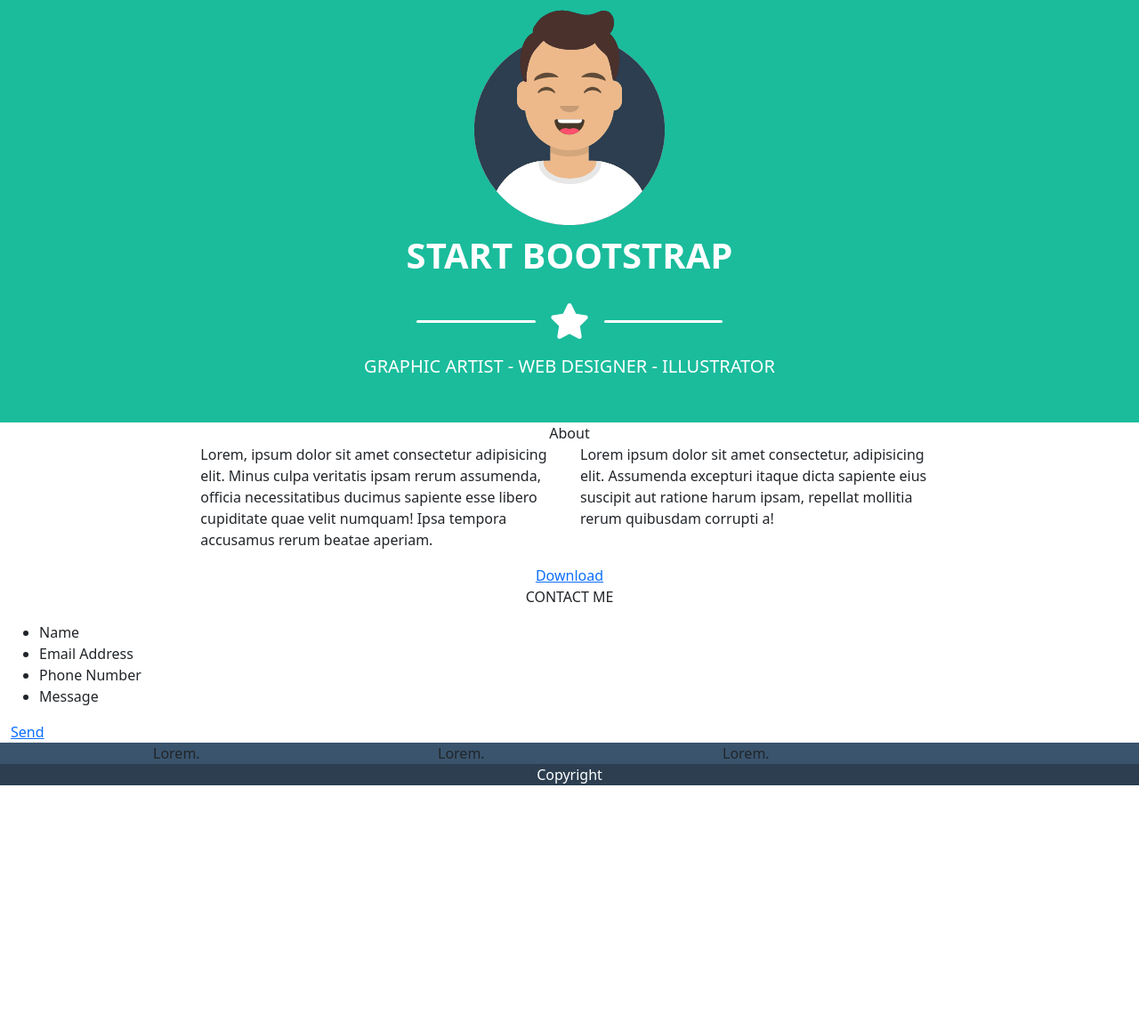
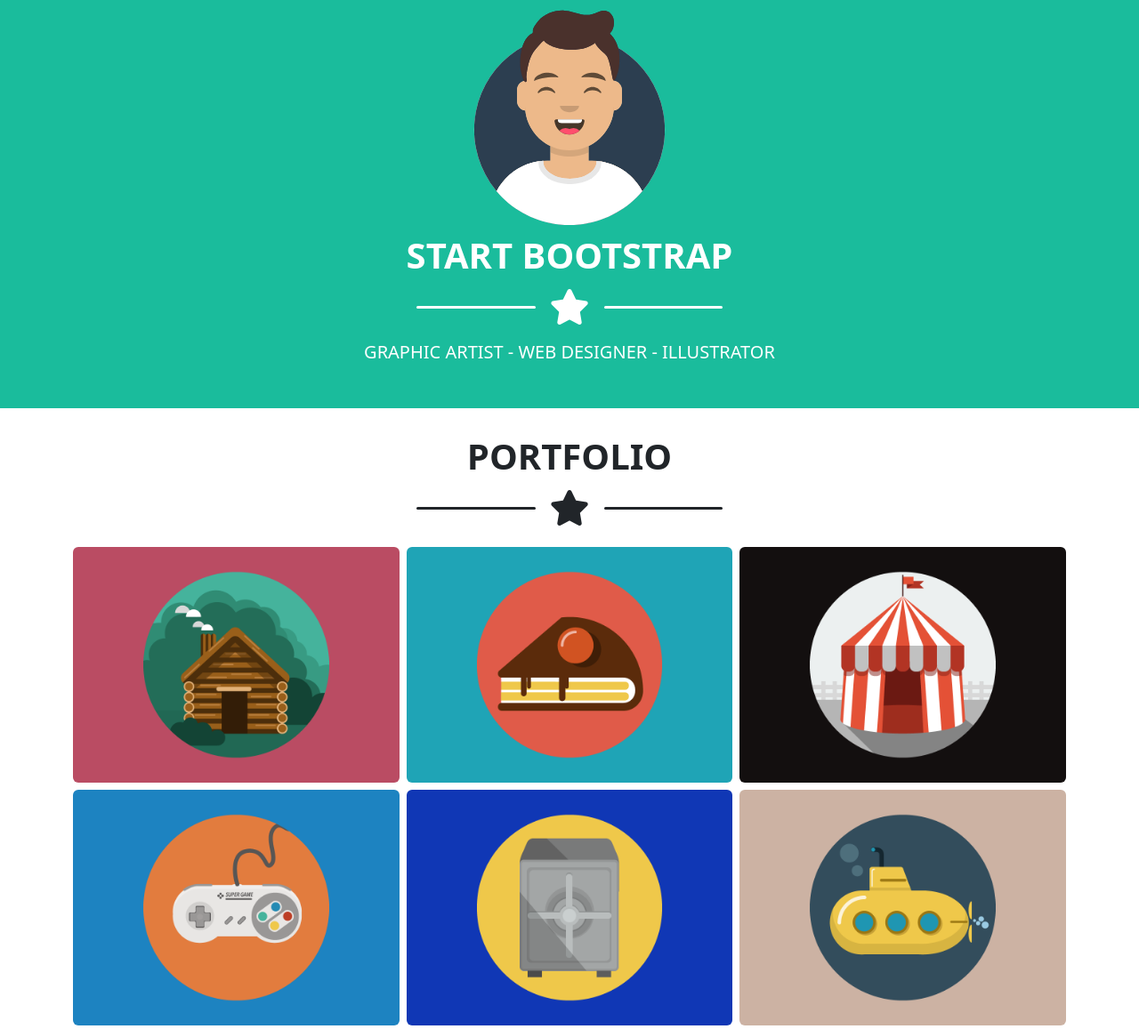
Before and after one commit to Carlo-Adile/html-css-bootstrap-freelancer, a plain HTML site: page index.html in a window 1280 px wide. Shown: the part 97-1254 px from the top of the page at 89% size. Before the commit the page ends 996 px from the top, so only its background shows below. Drawn offline with nearby package versions, Linux system fonts and the light colour scheme.

Commit message:
add portfolio with cards section style and content

```diff
--- a/assets/css/style.css
+++ b/assets/css/style.css
@@ -13,6 +13,10 @@
     background-color: var(--darkest);
 }
 
+.bg_white{
+    background-color: white;
+}
+
 /* jumbotron section */
 .avatar_img{
     width:250px;
@@ -23,13 +27,10 @@
     content:'';
     height:3px;
     width:12%;
-    /* display: block; */
     background-color: currentColor;
     border-radius:3px;
     margin:0 1rem 0 1rem;
 }
-
-
 
 
 /* fix from here */
--- a/index.html
+++ b/index.html
@@ -43,17 +43,17 @@
       <!-- Jumbotron -->
       <section>
         <div class="container">
-          <div class="row py-4">
+          <div class="row py-4 gy-1">
             <div class="col-12 py-1">
               <img src="./assets/img/avatar.svg" alt="" class="avatar_img m-auto d-block">
             </div>
-            <div class="col-12 py-0">
-              <p class="text-white fs-1 fw-bold text-center text-uppercase">
+            <div class="col-12 my-0">
+              <p class="text-white fs-1 py-0 my-0 fw-bold text-center text-uppercase">
                 start bootstrap
               </p>
             </div>
             <!-- star icon -->
-            <div class="col-12 star_object fs-1 d-flex text-white align-items-center justify-content-center py-2">
+            <div class="col-12 star_object fs-1 d-flex text-white align-items-center justify-content-center py-1">
               <i class="fa-solid fa-star"></i>
             </div>
             <div class="col-12 text-center text-white text-uppercase fs-5 py-2">
@@ -64,16 +64,41 @@
       </section>
 
       <!-- Portfolio -->
-      <div class="container-fluid">
-        <div class="row">
-            <div class="col-12 col-md-6 col-lg-4 debug"></div>
-            <div class="col-12 col-md-6 col-lg-4 debug"></div>
-            <div class="col-12 col-md-6 col-lg-4 debug"></div>
-            <div class="col-12 col-md-6 col-lg-4 debug"></div>
-            <div class="col-12 col-md-6 col-lg-4 debug"></div>
-            <div class="col-12 col-md-6 col-lg-4 debug"></div>
+      <section>
+        <div class="container">
+          <!-- upper title -->
+          <div class="row py-4 g-2">
+            <div class="col-12">
+              <p class="fs-1 my-0 fw-bold text-center text-uppercase">
+                portfolio
+              </p>
+            </div>
+            <div class="col-12 star_object fs-1 d-flex align-items-center justify-content-center pb-3">
+              <i class="fa-solid fa-star"></i>
+            </div>
+            <!-- cards -->
+              <div class="col-12 col-md-6 col-lg-4 debug">
+                <img src="./assets/img/cabin.png" alt="" class="img-fluid rounded">
+              </div>
+              <div class="col-12 col-md-6 col-lg-4 debug">
+                <img src="./assets/img/cake.png" alt="" class="img-fluid rounded">
+              </div>
+              <div class="col-12 col-md-6 col-lg-4 debug">
+                <img src="./assets/img/circus.png" alt="" class="img-fluid rounded">
+              </div>
+              <div class="col-12 col-md-6 col-lg-4 debug">
+                <img src="./assets/img/game.png" alt="" class="img-fluid rounded">
+              </div>
+              <div class="col-12 col-md-6 col-lg-4 debug">
+                <img src="./assets/img/safe.png" alt="" class="img-fluid rounded">
+              </div>
+              <div class="col-12 col-md-6 col-lg-4 debug">
+                <img src="./assets/img/submarine.png" alt="" class="img-fluid rounded">
+              </div>
+          </div>
         </div>
-      </div>
+      </section>
+
       <!-- About -->
       <div class="container-fluid">
         <div class="row-12">
```
